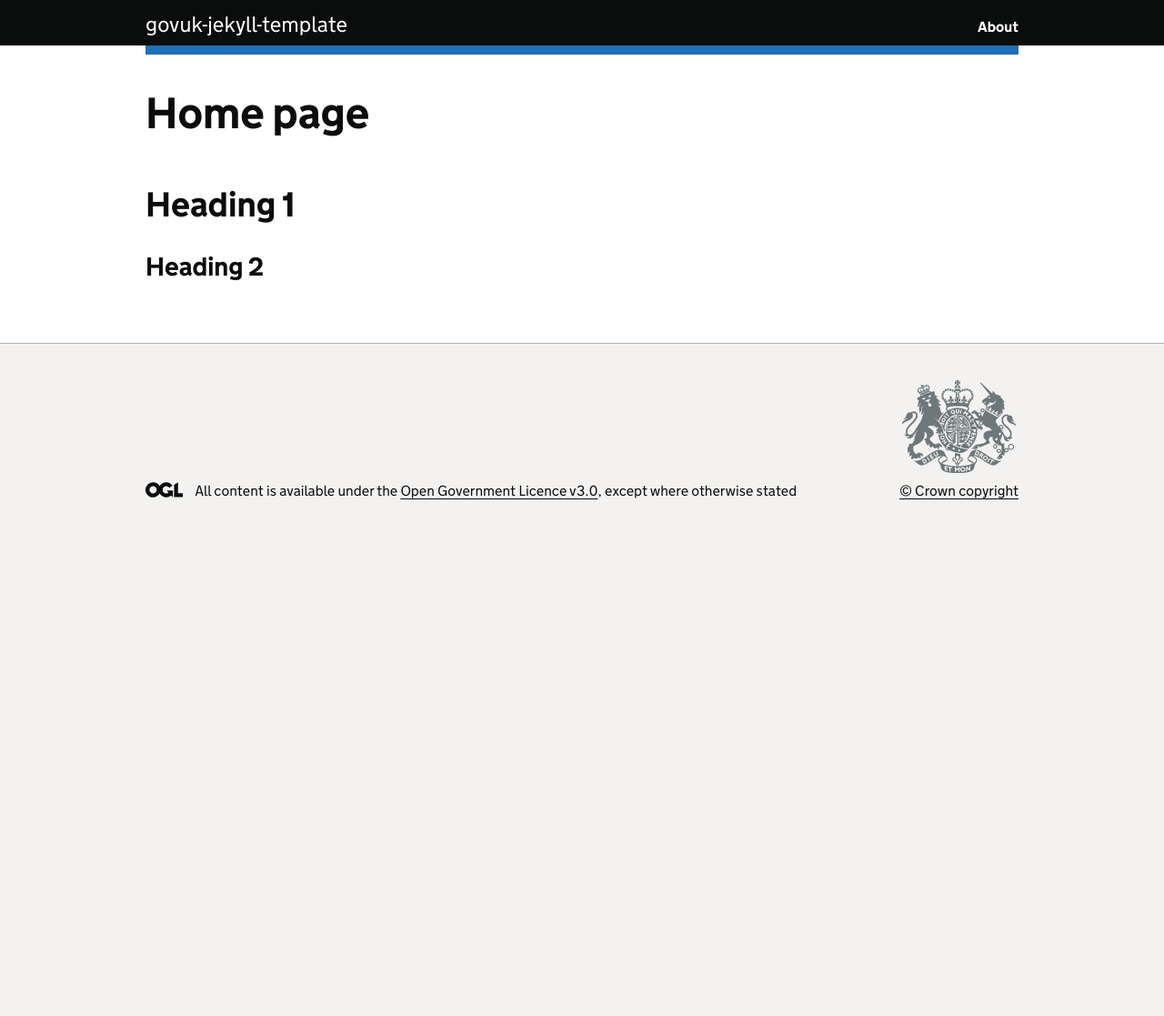
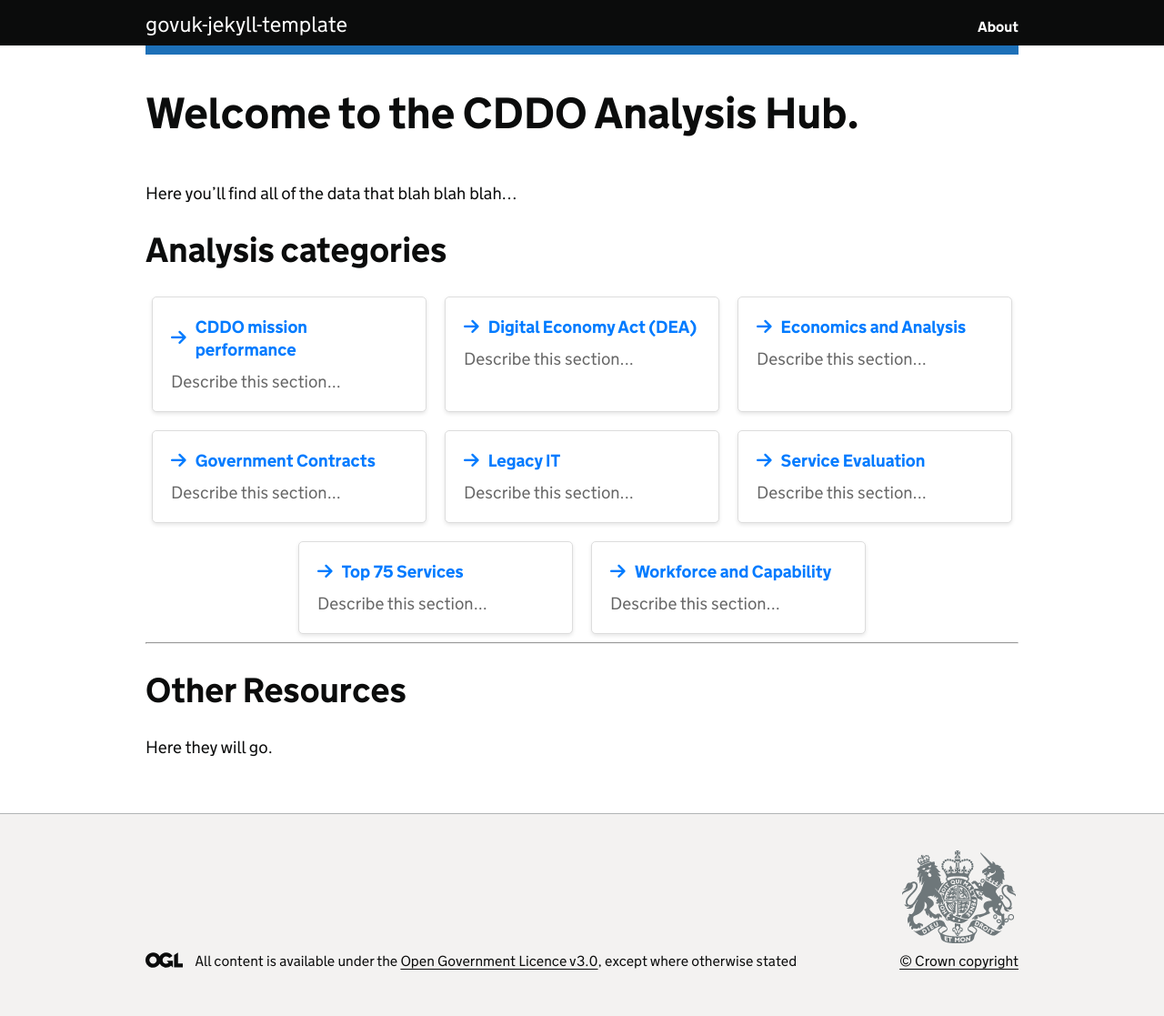
Before and after one commit to gillespied/af-hub-demo, a Jekyll site: the page built from index.markdown, in a window 1280 px wide. Shown: the whole page at 91% size. Built offline with Jekyll 4.4.1, drawn with Linux system fonts in a browser that asks for light colours; nearby versions of some CDN libraries; before the commit the page ends 900 px from its top, so only the background shows below that.

Commit message:
First draft.

```diff
--- /dev/null
+++ b/_categories/cddo_mission_performance.md
@@ -0,0 +1,8 @@
+---
+layout: default
+title: CDDO mission performance
+short: Describe this section...
+permalink: "/cddo_mission_performance"
+---
+
+This is some more details about the mission performance.
--- /dev/null
+++ b/_categories/digital_economy_act.md
@@ -0,0 +1,8 @@
+---
+layout: default
+title: Digital Economy Act (DEA)
+short: Describe this section...
+permalink: "/digital_economy_act"
+---
+
+This is some more details about the DEA
--- /dev/null
+++ b/_categories/ecomomics_and_analysis.md
@@ -0,0 +1,8 @@
+---
+layout: default
+title: Economics and Analysis
+short: Describe this section...
+permalink: /economics_and_analysis
+---
+
+This is some more details about the E and A.
--- /dev/null
+++ b/_categories/government_contracts.md
@@ -0,0 +1,8 @@
+---
+layout: default
+title: Government Contracts
+short: Describe this section...
+permalink: /government_contracts
+---
+
+This is some more details about the contracts
--- /dev/null
+++ b/_categories/legacy_it.md
@@ -0,0 +1,8 @@
+---
+layout: default
+title: Legacy IT
+short: Describe this section...
+permalink: /legacy_it
+---
+
+This is some more details about the legacy.
--- /dev/null
+++ b/_categories/service_evaluation.md
@@ -0,0 +1,8 @@
+---
+layout: default
+title: Service Evaluation
+short: Describe this section...
+permalink: /service_evaluation
+---
+
+This is some more details about the service eval.
--- /dev/null
+++ b/_categories/top_75_services.md
@@ -0,0 +1,8 @@
+---
+layout: default
+title: Top 75 Services
+short: Describe this section...
+permalink: /top_75_services
+---
+
+This is some more details about the top 75.
--- /dev/null
+++ b/_categories/workforce_and_capability.md
@@ -0,0 +1,8 @@
+---
+layout: default
+title: Workforce and Capability
+short: Describe this section...
+permalink: /workforce_and_capability
+---
+
+This is some more details about the workforce.
--- a/_config.yml
+++ b/_config.yml
@@ -24,7 +24,7 @@ description: >- # this means to ignore newlines until "baseurl:"
   Write an awesome description for your new site here. You can edit this
   line in _config.yml. It will appear in your document head meta (for
   Google search results) and in your feed.xml site description.
-baseurl: "/govuk-jekyll-template" # the subpath of your site, e.g. /blog
+baseurl: "/af-hum-demo" # the subpath of your site, e.g. /blog
 url: "https://gillespied.github.io" # the base hostname & protocol for your site, e.g. http://example.com
 
 
@@ -52,3 +52,8 @@ plugins:
 #   - vendor/cache/
 #   - vendor/gems/
 #   - vendor/ruby/
+
+
+collections:
+  categories:
+    output: true
--- a/_layouts/default.html
+++ b/_layouts/default.html
@@ -12,6 +12,8 @@
   <link rel="apple-touch-icon" href="{{ '/assets/images/govuk-icon-180.png' | relative_url }}">
   <link rel="manifest" href="{{ '/assets/manifest.json' | relative_url }}">
   <link rel="stylesheet" href="{{ '/css/govuk-frontend-5.4.1.min.css' | relative_url }}">
+  <link rel="stylesheet" href="{{ '/css/site.css' | relative_url }}">
+  <script src="https://kit.fontawesome.com/ced8501e48.js" crossorigin="anonymous"></script>
 </head>
 
 <body class="govuk-template__body">
--- /dev/null
+++ b/css/site.css
@@ -0,0 +1,46 @@
+.categoriescontainer {
+    width: 100%;
+    margin: 0 auto;
+    padding: 20px;
+}
+
+
+.categories {
+    display: flex;
+    flex-wrap: wrap;
+    gap: 20px;
+    justify-content: center;
+}
+
+.category {
+    background: #fff;
+    border: 1px solid #ddd;
+    border-radius: 5px;
+    padding: 20px;
+    width: calc(33.333% - 60px);
+    /* 33.333% width minus some gap for the 3-column layout */
+    box-shadow: 0 2px 4px rgba(0, 0, 0, 0.1);
+    text-align: left;
+    position: relative;
+    display: flex;
+    flex-direction: column;
+    align-items: flex-start;
+}
+
+.category a {
+    text-decoration: none;
+    color: #007bff;
+    font-weight: bold;
+    margin-bottom: 10px;
+    display: flex;
+    align-items: center;
+}
+
+.category a i {
+    margin-right: 10px;
+}
+
+.category p {
+    color: #666;
+    margin: 0;
+}
--- a/index.markdown
+++ b/index.markdown
@@ -2,7 +2,27 @@
 # Feel free to add content and custom Front Matter to this file.
 # To modify the layout, see https://jekyllrb.com/docs/themes/#overriding-theme-defaults
 layout: default
-title: Home page
+title: Welcome to the CDDO Analysis Hub.
 ---
-# Heading 1
-## Heading 2
+
+Here you'll find all of the data that blah blah blah...
+
+# Analysis categories
+
+<div class="catergoriescontainer">
+<div class="categories">
+    {% for category in site.categories %}
+    <div class="category">
+        <a href="{{site.baseurl}}{{ category.permalink }}"><i class="fas fa-arrow-right"></i> {{ category.title }}</a>
+        <p>{{ category.short }}</p>
+    </div>
+    {% endfor %}
+</div>
+</div>
+
+
+---
+
+# Other Resources
+
+Here they will go.
```
Also changed, not shown: _people/david.md (added, +6 -0 lines), people.html (added, +14 -0 lines).
